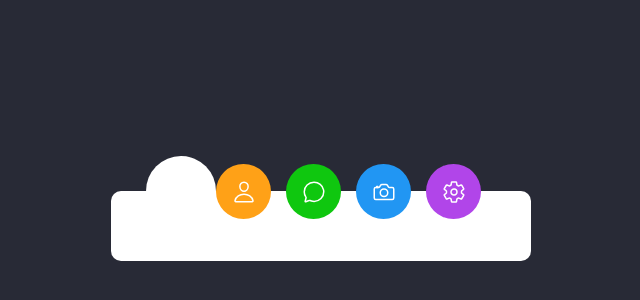
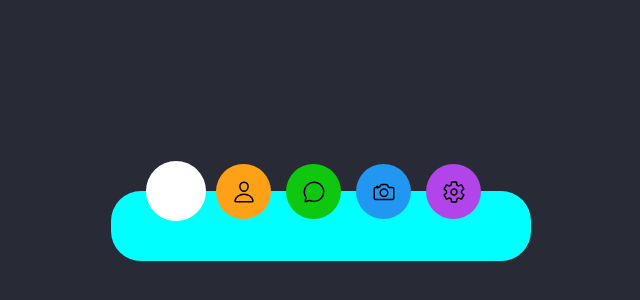
Before and after one commit to Bajpaisandarbh/CSS-MINI-PROJECTS, a plain HTML site: page index.html in a window 1280 px wide. Shown: the part 174-474 px from the top of the page, without its empty margins (319-959 px from the left). Drawn offline with nearby package versions, Linux system fonts and the light colour scheme.

Commit message:
ADDED CSS

```diff
--- a/index.html
+++ b/index.html
@@ -29,7 +29,6 @@
         </ul>
     </div>
     <script type="module" src="https://unpkg.com/ionicons@5.5.2/dist/ionicons/ionicons.esm.js"></script>
-<script nomodule src="https://unpkg.com/ionicons@5.5.2/dist/ionicons/ionicons.js"></script>
   <script  src="./script.js"></script>
 
 </body>
--- a/style.css
+++ b/style.css
@@ -14,12 +14,12 @@ body {
     position: relative;
     width: 420px;
     height: 70px;
-    background: white;
+    background: cyan;
     display: flex;
     justify-content: center;
     align-items: center;
     z-index: 1;
-    border-radius: 10px;
+    border-radius: 30px;
 }
 .navigation ul {
     width: 350px;
@@ -41,14 +41,14 @@ body {
     text-align: center;
     line-height: 65px;
     border-radius: 65px;
-    color: #222327;
+    color: #091852;
     font-size: 1.5em;
     transition: 0.5s;
     transition-delay: 0s;
 }
 .navigation ul li a .icon {
     background: var(--clr);
-    color: #fff;
+    color: black;
     transform: translateY(-27px);
     transition-delay: 0.25s;
 
@@ -73,9 +73,9 @@ body {
 }
 .indicator {
     position: absolute;
-    top: -35px;
-    width: 70px;
-    height: 70px;
+    top: -30px;
+    width: 60px;
+    height: 60px;
     background: #fff;
     border-radius: 50%;
     z-index: 1;
```
